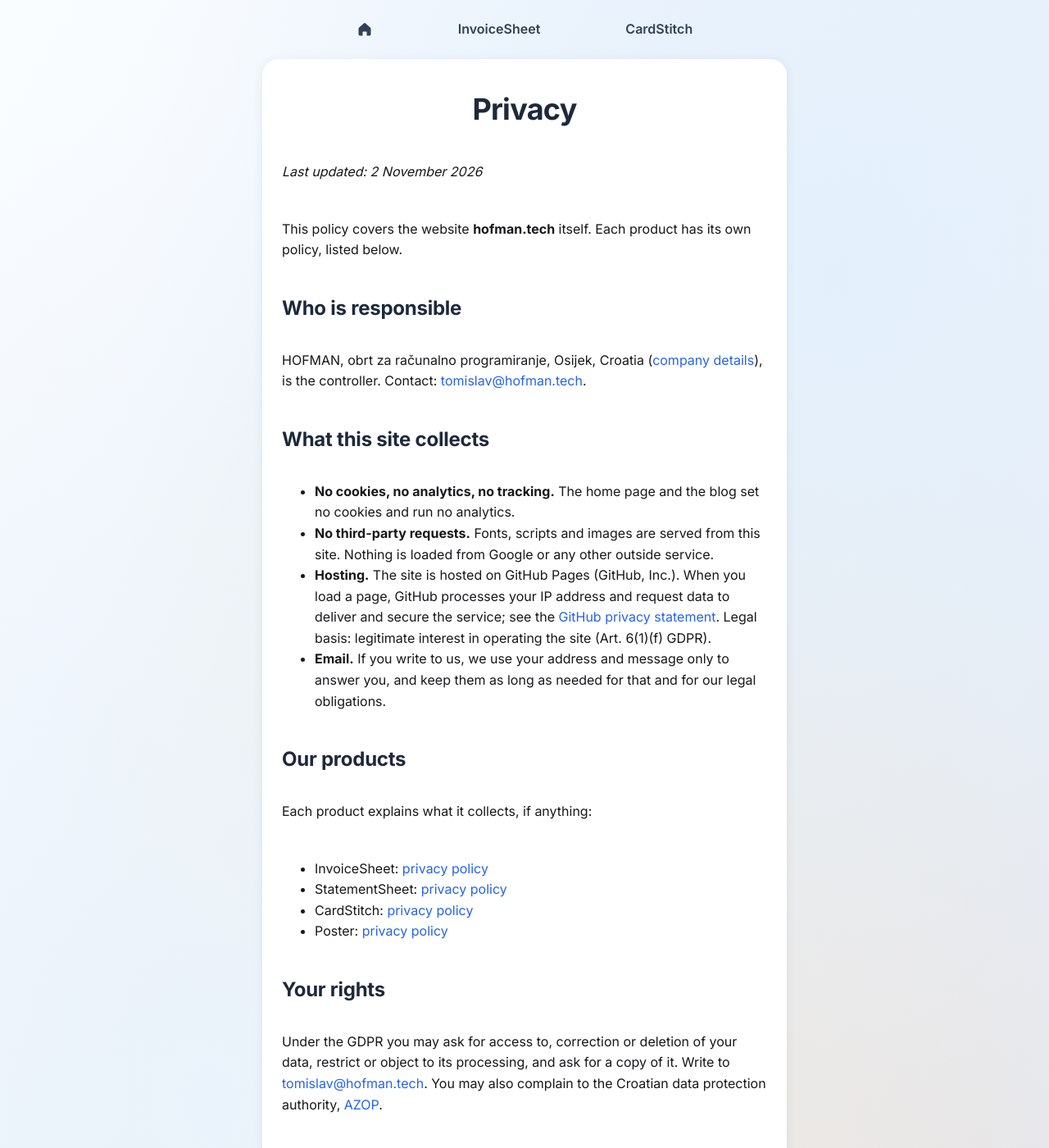
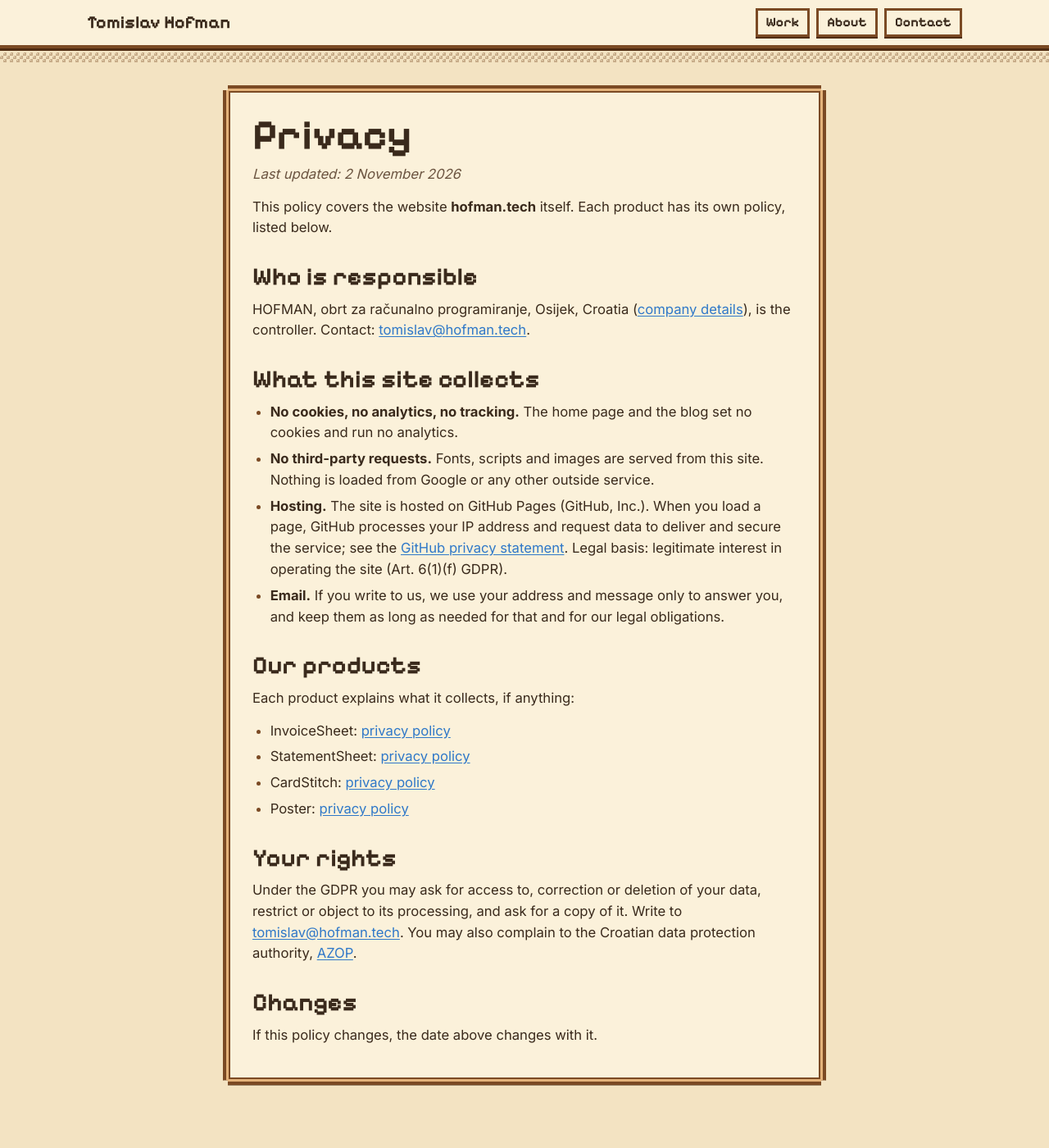
Before and after one commit to tomislavhofman/tomislavhofman.github.io, a Jekyll site: the page built from privacy.md, in a window 1280 px wide and 1400 px high. Shown: the whole window at 82% size. Built offline with Jekyll 4.4.1, drawn with Linux system fonts in a browser that asks for light colours; some of the changed text lies outside the part shown.

Commit message:
Privacy and legal pages use the home page look
A new oh-page layout: the wooden bar, pixel headings and the framed panel
from the home page, with the same footer.

Co-Authored-By: Claude Opus 5.5 <noreply@anthropic.com>
Claude-Session: https://claude.ai/code/session_01FgD9pRpzLZWZYEQ5q92rVH

```diff
--- /dev/null
+++ b/_layouts/oh-page.html
@@ -0,0 +1,41 @@
+<!DOCTYPE html>
+<html lang="en">
+<head>
+<meta charset="UTF-8">
+<meta name="viewport" content="width=device-width, initial-scale=1.0">
+<title>{{ page.title }} · Tomislav Hofman</title>
+{% if page.description %}<meta name="description" content="{{ page.description }}">{% endif %}
+<meta name="theme-color" content="#2f78c8">
+<link rel="icon" href="{{ '/favicon.ico' | relative_url }}">
+<link rel="stylesheet" href="{{ '/css/fonts.css' | relative_url }}">
+<link rel="stylesheet" href="{{ '/css/custom.css' | relative_url }}">
+<link rel="stylesheet" href="{{ '/css/osijek.css' | relative_url }}">
+</head>
+<body class="oh oh-page">
+<a href="#main-content" class="visually-hidden focusable">Skip to content</a>
+
+<nav class="oh-bar is-shown" aria-label="Main">
+  <a class="oh-bar__name" href="{{ '/' | relative_url }}">Tomislav Hofman</a>
+  <span class="oh-bar__links">
+    <a class="oh-chip" href="{{ '/#work' | relative_url }}">Work</a>
+    <a class="oh-chip" href="{{ '/#values' | relative_url }}">About</a>
+    <a class="oh-chip" href="{{ '/#contact' | relative_url }}">Contact</a>
+  </span>
+</nav>
+
+<main class="oh-main" id="main-content" tabindex="-1">
+  <section class="oh-section oh-doc-section">
+    <div class="oh-wrap">
+      <article class="oh-panel oh-doc">
+        {{ content }}
+      </article>
+    </div>
+  </section>
+</main>
+
+<footer class="oh-footer">
+  <p>© {{ site.time | date: '%Y' }} Tomislav Hofman · Made in Osijek.</p>
+  <p><a href="{{ '/privacy/' | relative_url }}">Privacy</a> · <a href="{{ '/legal/' | relative_url }}">Legal</a></p>
+</footer>
+</body>
+</html>
--- a/css/osijek.css
+++ b/css/osijek.css
@@ -277,6 +277,35 @@ body.oh footer.oh-footer {
   #intro::before { opacity: 0.6; }
 }
 
+/* ---------- text pages (privacy, legal) on the same look ---------- */
+.oh-page .oh-doc-section { padding-top: 104px; }
+.oh-doc-section::before {
+  content: '';
+  position: absolute;
+  left: 0;
+  right: 0;
+  top: 64px;
+  height: 12px;
+  background:
+    linear-gradient(45deg, var(--oh-wood) 25%, transparent 25%, transparent 75%, var(--oh-wood) 75%) 0 0 / 8px 8px,
+    linear-gradient(45deg, var(--oh-wood) 25%, transparent 25%, transparent 75%, var(--oh-wood) 75%) 4px 4px / 8px 8px;
+  opacity: 0.35;
+}
+.oh-doc { max-width: 46rem; margin: 0 auto; padding: 30px 32px 30px; font-size: 1.04rem; }
+body.oh .oh-doc h1 { font: 700 clamp(2.2rem, 5vw, 3.2rem)/1.05 var(--oh-pixel); margin-bottom: 8px; }
+body.oh .oh-doc h2 { font: 700 clamp(1.5rem, 3vw, 1.9rem)/1.1 var(--oh-pixel); margin: 30px 0 10px; }
+.oh-doc p, .oh-doc ul { margin: 0 0 14px; }
+.oh-doc ul { padding-left: 1.3em; }
+.oh-doc li { margin-bottom: 6px; }
+.oh-doc li::marker { color: var(--oh-wood); }
+.oh-doc em { color: var(--oh-ink-soft); }
+.oh-doc a, body.oh footer.oh-footer a { color: var(--oh-accent); text-decoration: underline; text-underline-offset: 2px; }
+@media (prefers-color-scheme: dark) { body.oh footer.oh-footer a { color: #8fbff0; } }
+@media (max-width: 720px) {
+  .oh-page .oh-doc-section { padding-top: 84px; }
+  .oh-doc { padding: 22px 18px; }
+}
+
 /* ---------- small screens ---------- */
 @media (max-width: 720px) {
   .oh-section { padding: 48px 0; }
```
Also changed, not shown: legal.md (+1 -1 lines), privacy.md (+1 -1 lines).
